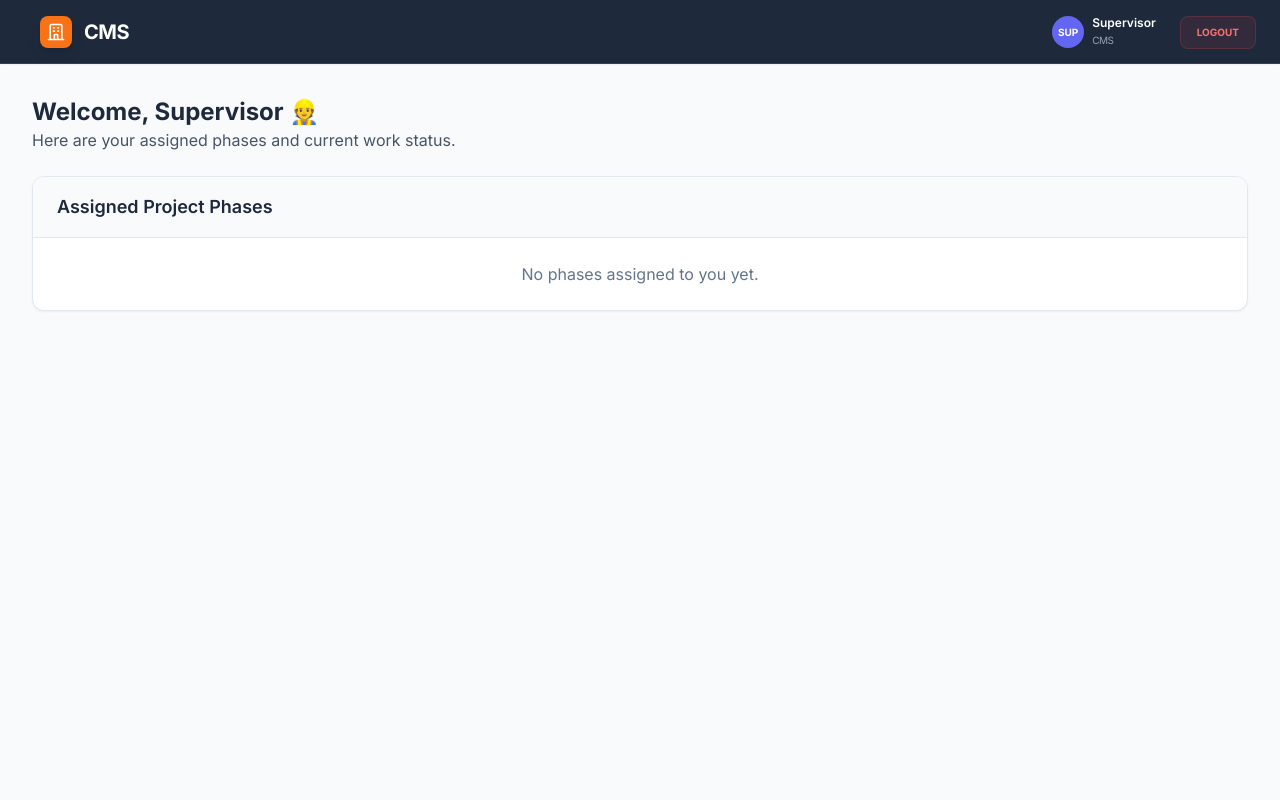
After one commit to anandhupp73/CMS, a Django app: page /construction/supervisor_dashboard/ in a window 1280 px wide. The commit adds this page. Run offline with Django 5.2, Linux system fonts and the light colour scheme; a user stored in the database is signed in; data comes from the database, SQL or seed files in the repository; both versions use the stored data as it was after the commit; some libraries are stand-ins or nearby versions.

Commit message:
supervisor dash func

```diff
--- a/project/construction/templates/construction/project_detail.html
+++ b/project/construction/templates/construction/project_detail.html
@@ -30,6 +30,11 @@
             <a href="{% url 'construction:assign_supervisor' project.id %}"
                class="px-4 py-2 bg-emerald-600 text-white rounded-lg text-sm font-semibold hover:bg-emerald-700">
                 + Assign Supervisor
+            </a>
+
+            <a href="{% url 'construction:construction_home' %}"
+               class="px-4 py-2 bg-yellow-700 text-white rounded-lg text-sm font-semibold hover:bg-yellow-700">
+                Back
             </a>
         </div>
     </div>
--- /dev/null
+++ b/project/construction/templates/construction/supervisor_dashboard.html
@@ -0,0 +1,180 @@
+<!DOCTYPE html>
+<html lang="en">
+<head>
+    <meta charset="UTF-8">
+    <title>Supervisor Dashboard</title>
+    <script src="https://cdn.tailwindcss.com"></script>
+    <link href="https://fonts.googleapis.com/css2?family=Inter:wght@300;400;500;600;700&display=swap" rel="stylesheet">
+    <link href="https://cdnjs.cloudflare.com/ajax/libs/font-awesome/6.0.0/css/all.min.css" rel="stylesheet">
+    <style>
+        body {
+            font-family: 'Inter', sans-serif;
+            overflow: hidden;
+        }
+        .custom-scrollbar::-webkit-scrollbar {
+            width: 6px;
+        }
+        .custom-scrollbar::-webkit-scrollbar-track {
+            background: #f1f1f1;
+        }
+        .custom-scrollbar::-webkit-scrollbar-thumb {
+            background: #cbd5e1;
+            border-radius: 10px;
+        }
+    </style>
+</head>
+
+<body class="bg-slate-50 text-slate-900 h-screen flex flex-col">
+
+<!-- NAVBAR (same as PM dashboard) -->
+<nav class="shrink-0 bg-[#1e293b] text-white z-50 border-b border-slate-700 shadow-sm fixed top-0 w-full h-16">
+    <div class="w-full px-6 h-16 flex justify-between items-center">
+        <div class="flex items-center gap-8 px-4">
+            <div class="flex items-center gap-3">
+                <div class="w-8 h-8 bg-orange-500 rounded-lg flex items-center justify-center shadow-lg">
+                    <svg class="w-5 h-5 text-white" fill="none" stroke="currentColor" viewBox="0 0 24 24">
+                        <path stroke-linecap="round" stroke-linejoin="round" stroke-width="2"
+                              d="M19 21V5a2 2 0 00-2-2H7a2 2 0 00-2 2v16m14 0h2m-2 0h-5m-9 0H3m2 0h5M9 7h1m-1 4h1m4-4h1m-1 4h1m-5 10v-5a1 1 0 011-1h2a1 1 0 011 1v5m-4 0h4"/>
+                    </svg>
+                </div>
+                <h1 class="text-xl font-bold tracking-tight">CMS</h1>
+            </div>
+        </div>
+
+        <div class="flex items-center gap-6">
+            <div class="flex items-center gap-2">
+                <div class="w-8 h-8 bg-indigo-500 rounded-full flex items-center justify-center text-[10px] font-bold">
+                    SUP
+                </div>
+                <div class="hidden sm:block">
+                    <p class="text-xs font-semibold leading-none text-white">
+                        Supervisor
+                    </p>
+                    <p class="text-[10px] text-slate-400 mt-1 uppercase tracking-tighter">
+                        CMS
+                    </p>
+                </div>
+            </div>
+
+            <a href="{% url 'logout' %}"
+               class="bg-red-500/10 hover:bg-red-500/20 text-red-400 px-4 py-2 rounded-lg text-[10px] font-bold transition-all border border-red-500/20">
+                LOGOUT
+            </a>
+        </div>
+    </div>
+</nav>
+
+<!-- MAIN CONTENT -->
+<main class="flex-1 overflow-y-auto custom-scrollbar bg-slate-50 p-8 pt-24">
+
+    <div class="max-w-7xl mx-auto">
+
+        <!-- Welcome -->
+        <div class="mb-6">
+            <h2 class="text-2xl font-bold text-slate-800">
+                Welcome, {{ request.user.first_name|default:"Supervisor" }} 👷
+            </h2>
+            <p class="text-slate-600">
+                Here are your assigned phases and current work status.
+            </p>
+        </div>
+
+        <!-- Assigned Phases -->
+        <div class="bg-white rounded-xl shadow-sm border border-slate-200 overflow-hidden">
+
+            <div class="px-6 py-4 border-b bg-slate-50">
+                <h3 class="text-lg font-semibold text-slate-800">
+                    Assigned Project Phases
+                </h3>
+            </div>
+
+            {% if assigned_phases %}
+            <div class="overflow-x-auto">
+                <table class="min-w-full text-sm">
+                    <thead class="bg-slate-100 text-slate-600">
+                        <tr>
+                            <th class="px-6 py-3 text-left font-medium">Project</th>
+                            <th class="px-6 py-3 text-left font-medium">Phase</th>
+                            <th class="px-6 py-3 text-left font-medium">Progress</th>
+                            <th class="px-6 py-3 text-left font-medium">Expected End</th>
+                            <th class="px-6 py-3 text-left font-medium">Status</th>
+                            <th class="px-6 py-3 text-center font-medium">Actions</th>
+                        </tr>
+                    </thead>
+
+                    <tbody class="divide-y">
+                    {% for phase in assigned_phases %}
+                        <tr class="hover:bg-slate-50">
+                            <td class="px-6 py-4 font-medium text-slate-800">
+                                {{ phase.project.name }}
+                            </td>
+
+                            <td class="px-6 py-4">
+                                {{ phase.phase_name }}
+                            </td>
+
+                            <td class="px-6 py-4">
+                                <div class="w-full bg-slate-200 rounded-full h-2.5">
+                                    <div class="bg-blue-600 h-2.5 rounded-full"
+                                         style="width: {{ phase.progress }}%">
+                                    </div>
+                                </div>
+                                <span class="text-xs text-slate-500 mt-1 block">
+                                    {{ phase.progress }}%
+                                </span>
+                            </td>
+
+                            <td class="px-6 py-4">
+                                {{ phase.expected_end }}
+                            </td>
+
+                            <td class="px-6 py-4">
+                                {% if phase.actual_end %}
+                                    <span class="px-2 py-1 text-xs rounded bg-green-100 text-green-700">
+                                        Completed
+                                    </span>
+                                {% elif phase.is_delayed %}
+                                    <span class="px-2 py-1 text-xs rounded bg-red-100 text-red-700">
+                                        Delayed
+                                    </span>
+                                {% else %}
+                                    <span class="px-2 py-1 text-xs rounded bg-yellow-100 text-yellow-700">
+                                        In Progress
+                                    </span>
+                                {% endif %}
+                            </td>
+
+                            <td class="px-6 py-4 text-center space-x-2">
+
+    <!-- Update Phase -->
+    <a href="{% url 'construction:update_phase' phase.id %}"
+       class="inline-block px-3 py-1 text-xs rounded bg-blue-600 text-white hover:bg-blue-700">
+        Update
+    </a>
+
+    <!-- Report Issue -->
+    <a href="{% url 'construction:report_issue' phase.id %}"
+       class="inline-block px-3 py-1 text-xs rounded bg-red-600 text-white hover:bg-red-700">
+        Issue
+    </a>
+
+</td>
+
+                        </tr>
+                    {% endfor %}
+                    </tbody>
+                </table>
+            </div>
+            {% else %}
+            <div class="p-6 text-center text-slate-500">
+                No phases assigned to you yet.
+            </div>
+            {% endif %}
+        </div>
+
+    </div>
+
+</main>
+
+</body>
+</html>
--- a/project/construction/urls.py
+++ b/project/construction/urls.py
@@ -13,6 +13,11 @@ urlpatterns = [
     path('project/<int:project_id>/', views.project_detail, name='project_detail'),
     path('update-phase/<int:phase_id>/', views.update_phase, name='update_phase'),
     path('supervisors/', views.supervisors_list, name='pm_supervisors'),
+    path('supervisor_dashboard/', views.supervisor_dashboard, name='supervisor_dashboard'),
+    path('report-issue/<int:phase_id>/',views.report_issue,name='report_issue'),
+    path('pm-issues/',views.pm_issues,name='pm_issues'),
+
+
 
 
 ]
--- a/project/construction/views.py
+++ b/project/construction/views.py
@@ -3,6 +3,8 @@ from django.contrib.auth.decorators import login_required, user_passes_test
 from django.contrib.auth import get_user_model
 from django.contrib import messages
 from .models import *
+from django.shortcuts import get_object_or_404
+
 from datetime import timezone
 
 User = get_user_model()
@@ -12,6 +14,14 @@ def is_admin(user):
 
 def is_pm(user):
     return user.role and user.role.name == 'Project Manager'
+
+def is_sup(user):
+    return user.role and user.role.name == 'Supervisor'
+
+def is_pm_or_sup(user):
+    return user.role and user.role.name in ['Project Manager', 'Supervisor']
+
+
 
 @login_required
 def home(request):
@@ -145,8 +155,31 @@ def project_detail(request, project_id):
 
 @login_required
 @user_passes_test(is_pm)
+def pm_issues(request):
+    issues = Issue.objects.filter(project__manager=request.user)
+    return render(request, 'construction/pm_issues.html', {'issues': issues})
+
+
+@login_required
+@user_passes_test(is_pm_or_sup)
 def update_phase(request, phase_id):
-    phase = ProjectPhase.objects.get(id=phase_id)
+    user = request.user
+
+    # PM: can update phases of projects they manage
+    if user.role.name == 'Project Manager':
+        phase = get_object_or_404(
+            ProjectPhase,
+            id=phase_id,
+            project__manager=user
+        )
+
+    # Supervisor: can update phases of projects they are assigned to
+    else:
+        phase = get_object_or_404(
+            ProjectPhase,
+            id=phase_id,
+            project__projectsupervisor__supervisor=user
+        )
 
     if request.method == 'POST':
         phase.progress = request.POST.get('progress')
@@ -155,6 +188,11 @@ def update_phase(request, phase_id):
         phase.actual_end = actual_end if actual_end else None
 
         phase.save()
+
+        # Redirect based on role
+        if user.role.name == 'Supervisor':
+            return redirect('construction:supervisor_dashboard')
+
         return redirect('construction:project_detail', phase.project.id)
 
     return render(request, 'construction/update_phase.html', {
@@ -171,3 +209,38 @@ def supervisors_list(request):
     return render(request, 'construction/supervisor_list.html', {
         'supervisors': supervisors
     })
+
+@login_required
+def supervisor_dashboard(request):
+    user = request.user
+
+    assigned_phases = ProjectPhase.objects.filter(
+        project__projectsupervisor__supervisor=user
+    ).select_related('project')
+
+    return render(request, 'construction/supervisor_dashboard.html', {
+        'assigned_phases': assigned_phases
+    })
+
+@login_required
+@user_passes_test(is_sup)
+def report_issue(request, phase_id):
+    phase = ProjectPhase.objects.get(
+        id=phase_id,
+        project__projectsupervisor__supervisor=request.user
+    )
+
+    if request.method == 'POST':
+        Issue.objects.create(
+            project=phase.project,
+            phase=phase,
+            reported_by=request.user,
+            issue_type=request.POST['issue_type'],
+            description=request.POST['description']
+        )
+        messages.success(request, "Issue reported successfully")
+        return redirect('construction:supervisor_dashboard')
+
+    return render(request, 'construction/report_issue.html', {
+        'phase': phase
+    })
--- a/project/dashboard/views.py
+++ b/project/dashboard/views.py
@@ -20,7 +20,7 @@ def dashboard_router(request):
         return redirect('construction:construction_home')
 
     elif role == 'Supervisor':
-        return redirect('labour_home')
+        return redirect('construction:supervisor_dashboard')
 
     elif role == 'Contractor':
         return redirect('contractors_home')
@@ -80,10 +80,6 @@ def user_create(request):
 
 
 @login_required
-def constrction_home(request):
-    return render(request, 'dashboard/pm/pm_dashboard.html')
-
-@login_required
 @user_passes_test(is_admin)
 def admin_view_projects(request):
     projects = Project.objects.all()
```
Also changed, not shown: project/construction/models.py (+20 -0 lines), project/construction/templates/construction/pm_issues.html (added, +25 -0 lines), project/construction/templates/construction/report_issue.html (added, +106 -0 lines), project/construction/templates/construction/update_phase.html (+24 -21 lines), project/construction/migrations/0004_issue.py (added), project/db.sqlite3.
